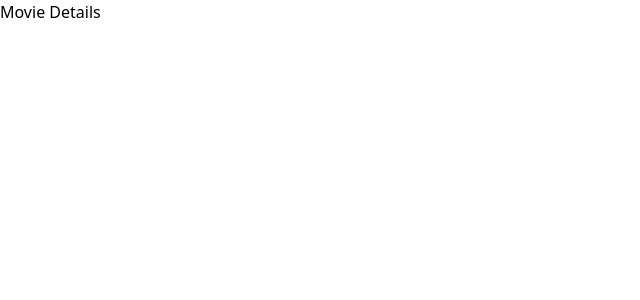
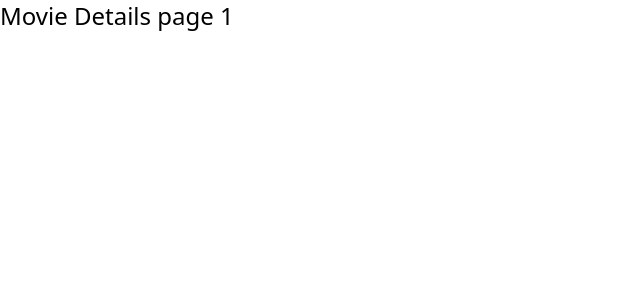
Before and after one commit to Yosabba/movie-db-frontend, a React (Vite) app: page /1 in a window 1280 px wide. Shown: the top 300 px of the page, without its empty margins (0-640 px from the left). Built offline with nearby package versions, Linux system fonts and the light colour scheme.

Commit message:
added link to each movie element

```diff
--- a/src/components/Movie.jsx
+++ b/src/components/Movie.jsx
@@ -1,3 +1,5 @@
+import { Link } from "react-router-dom";
+
 const Movie = ({ movie }) => {
   const shortDescription = (description) => {
     if (description.length > 100) {
@@ -14,8 +16,14 @@ const Movie = ({ movie }) => {
 
   return (
     <section className=" cursor-pointer flex flex-col justify-center items-center border border-slate-200 rounded-lg m-4 transition ease-in-out duration-200 hover:scale-105 hover:bg-grey-200">
+      <Link to={`/${movie.movie_id}`}>
         <br />
-      <img src={movie.image_url} alt="" width={280} />
+        <img
+          className="mx-auto my-0"
+          src={movie.image_url}
+          alt=""
+          width={280}
+        />
         <h1 className="text-3xl font-medium text-center">{movie.title}</h1>
         <br />
 
@@ -25,6 +33,7 @@ const Movie = ({ movie }) => {
           <p>{movie.rating}</p>
           <span>{turnMintuesToHours(movie.runtime_in_minutes)}</span>
         </div>
+      </Link>
     </section>
   );
 };
--- a/src/components/MovieDetails.jsx
+++ b/src/components/MovieDetails.jsx
@@ -1,7 +1,12 @@
+import { useParams } from "react-router-dom";
+
 const MovieDetails = () => {
+
+  const { movieId } = useParams();
+
   return (
     <div>
-      <h1>Movie Details</h1>
+      <h1 className="text-2xl">Movie Details page {movieId}</h1>
     </div>
   );
 };
```
Lines whose indentation alone changed are shown as unchanged.
